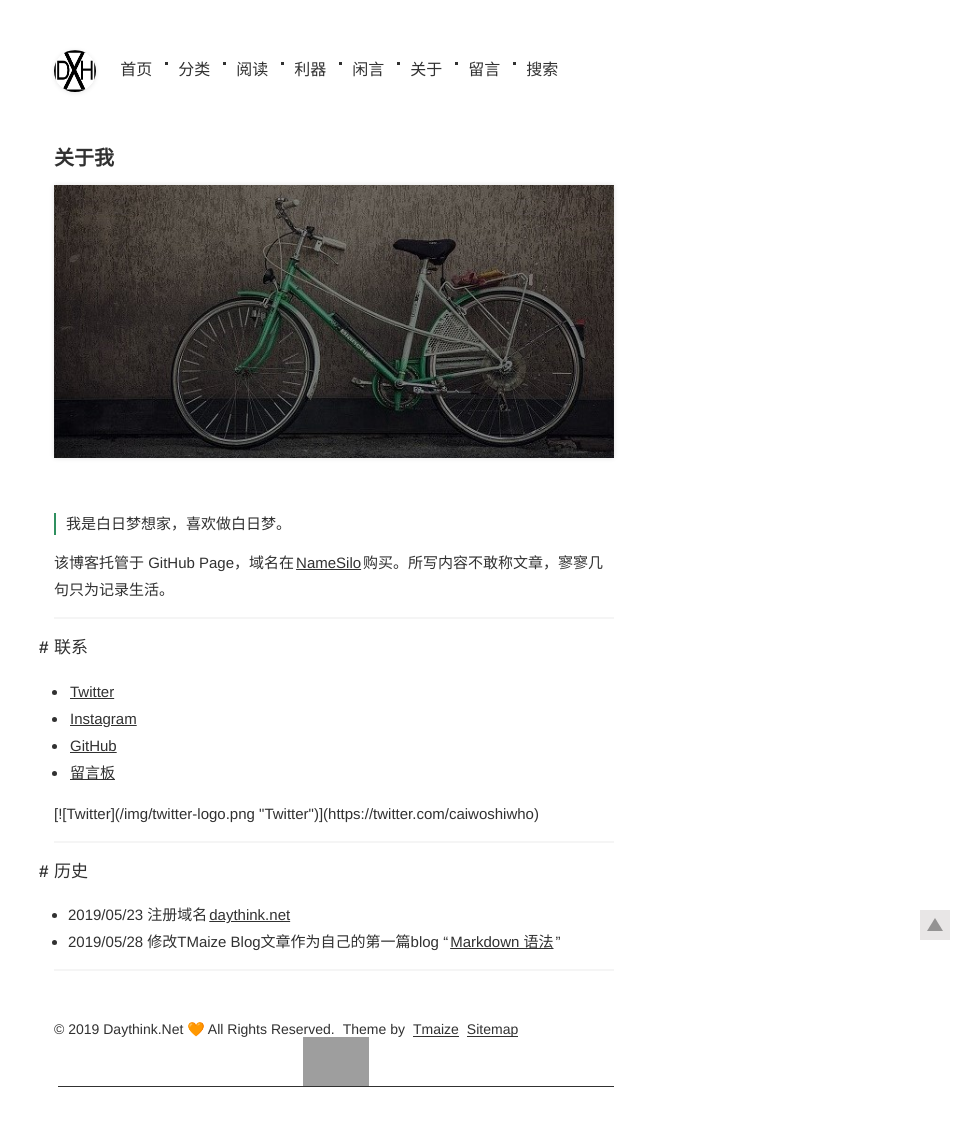
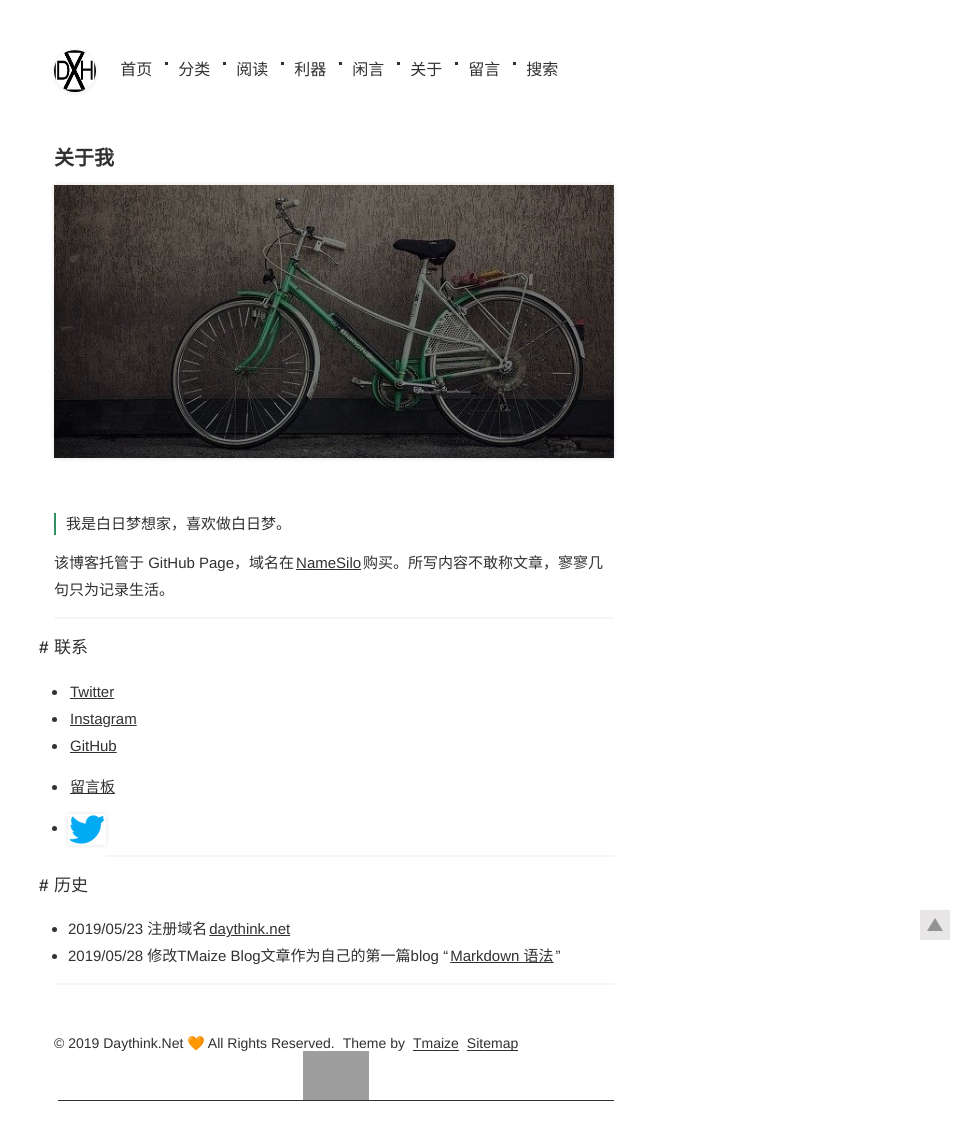
Before and after one commit to Devinteng/blog3, a Jekyll site: the page built from pages/关于.md, in a window 1280 px wide. Shown: the whole page, without its empty margins (306-1280 px from the left). Built offline with Jekyll 4.4.1, drawn with Linux system fonts in a browser that asks for light colours; grey boxes are pictures that could not be loaded.

Commit message:
Update 关于.md

```diff
--- a/pages/关于.md
+++ b/pages/关于.md
@@ -19,7 +19,7 @@ title: 关于我
 + [GitHub](https://github.com/Devinteng)
 + [留言板](https://daythink.net/pages/%E7%95%99%E8%A8%80.html)
 
-<p style="text-align:left"> [![Twitter](/img/twitter-logo.png "Twitter")](https://twitter.com/caiwoshiwho) </p>
++ <a href="https://twitter.com/caiwoshiwho" target="_blank"><img src="/img/twitter-logo.png" align="left"> </a>
 
 
 ***
```
